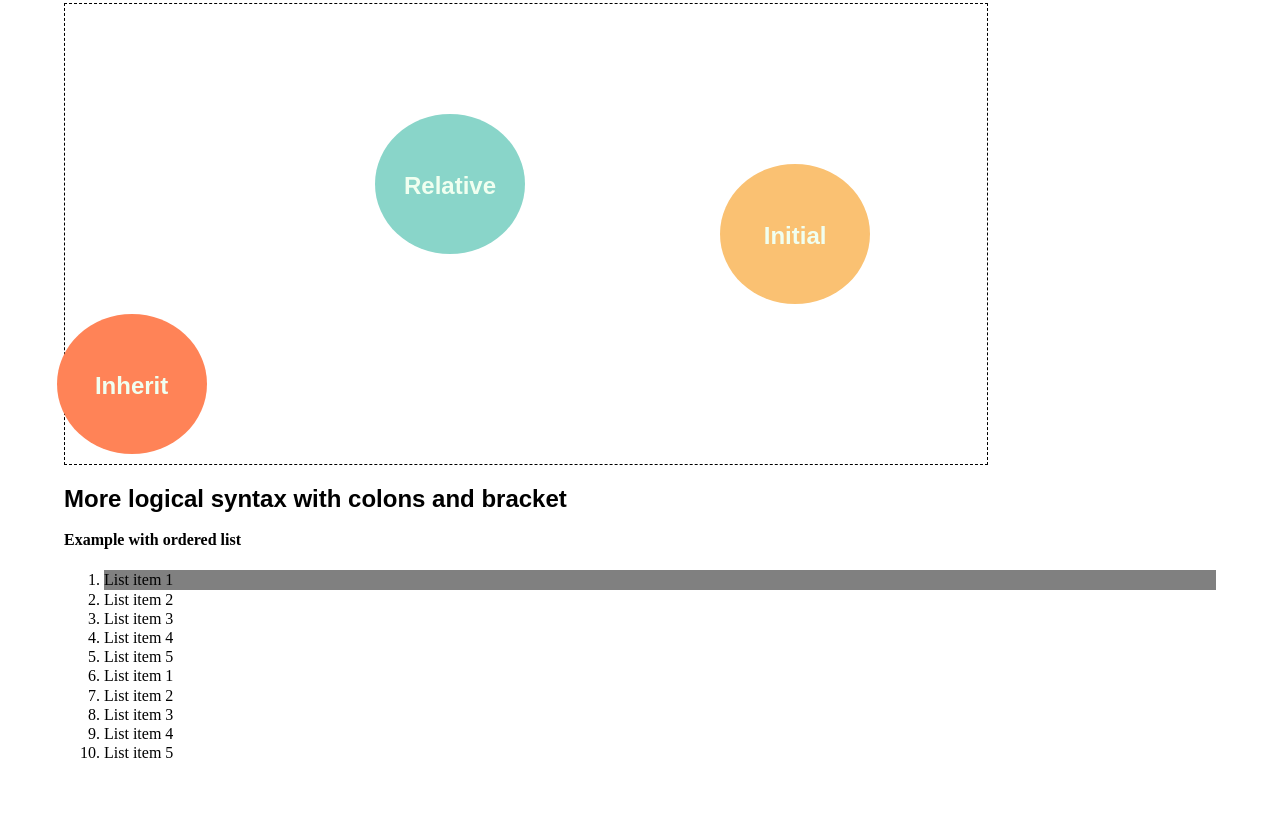
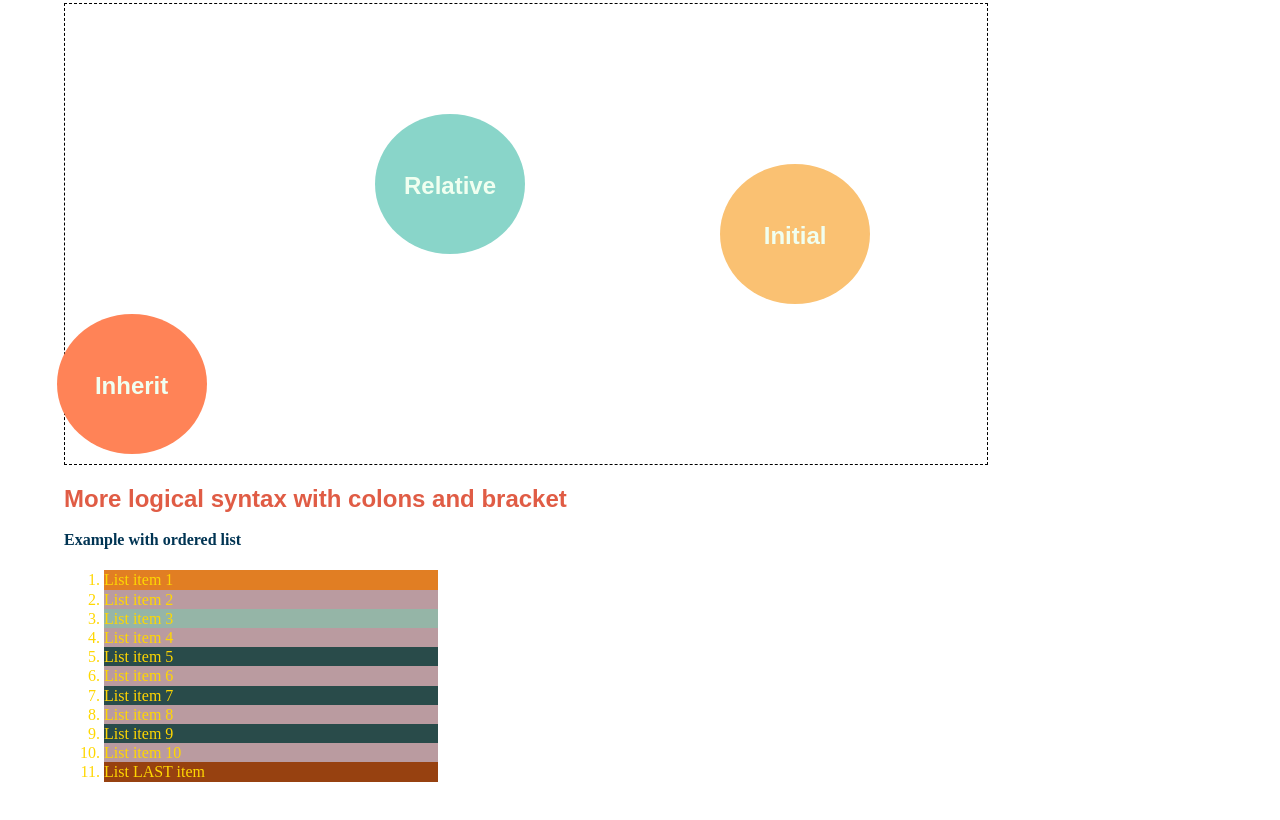
Before and after one commit to tanwinn/WebDev101, a plain HTML site: page cssTutorial.html in a window 1280 px wide. Shown: the part 6497-7317 px from the top of the page. Drawn offline with Linux system fonts and the light colour scheme.

Commit message:
last segment of css

```diff
--- a/css/style.css
+++ b/css/style.css
@@ -12,6 +12,7 @@ a:visited {
 }
 
 body {
+	color:#003453;
 	font: sans-serif;
 	line-height: 1.2em;
 }
@@ -26,7 +27,7 @@ blockquote {
 }
 
 code {
-	background-color: #eee;
+	background-color: #e7ddd7;
 	font-family: "Courier New";
 	padding:.5%;
 }
@@ -99,8 +100,8 @@ h2 {
 	margin-bottom: 3%;
 	font-size: 32px;
 	font-family: sans-serif;
-	background-color: #2F4F4F;
-	color: #F0FFFF;
+	background: #CBB5A7;
+	color: #2C3635;
 	padding:1.5%;
 	padding-left:.5%;
 	box-sizing: content-box;
@@ -111,6 +112,7 @@ h3 {
 	margin-bottom: 1%;
 	font-size: 24px;
 	font-family: sans-serif;
+	color:#E05C45;
 }
 
 
@@ -121,8 +123,7 @@ header {
 
 
 .boxOne  {
-	background-color: #E4E5E6;
-	color: #2A2C2C;
+	background-color: #EEEDEB;
 	padding: 10px 10px 30px 10px;
 
 }
@@ -210,8 +211,28 @@ ul.fancy li{
 
 }
 
-.myOrList li:first-child{
-	background-color: grey;
+.myOrList li{
+	color: #ffd700;
+	width: 30%
+}
+.myOrList li:nth-child(even){
+	background: #BA9BA0;
+}
+
+.myOrList li:nth-child(odd){
+	background: #294B4A;
+}
+
+.myOrList li:first-child {
+	background: #E17E23;
+}
+
+.myOrList li:last-child{
+	background: #974110;
+}
+
+.myOrList li:nth-child(3){
+	background: #95B5A7;
 }
 
 .pBox{
--- a/cssTutorial.html
+++ b/cssTutorial.html
@@ -244,12 +244,14 @@
 			<li>List item 3</li>
 			<li>List item 4</li>
 			<li>List item 5</li>
-			<li>List item 1</li>
-			<li>List item 2</li>
-			<li>List item 3</li>
-			<li>List item 4</li>
-			<li>List item 5</li>
+			<li>List item 6</li>
+			<li>List item 7</li>
+			<li>List item 8</li>
+			<li>List item 9</li>
+			<li>List item 10</li>
+			<li>List LAST item</li>
 		</ol>
+
 		</div>
 
 
```
